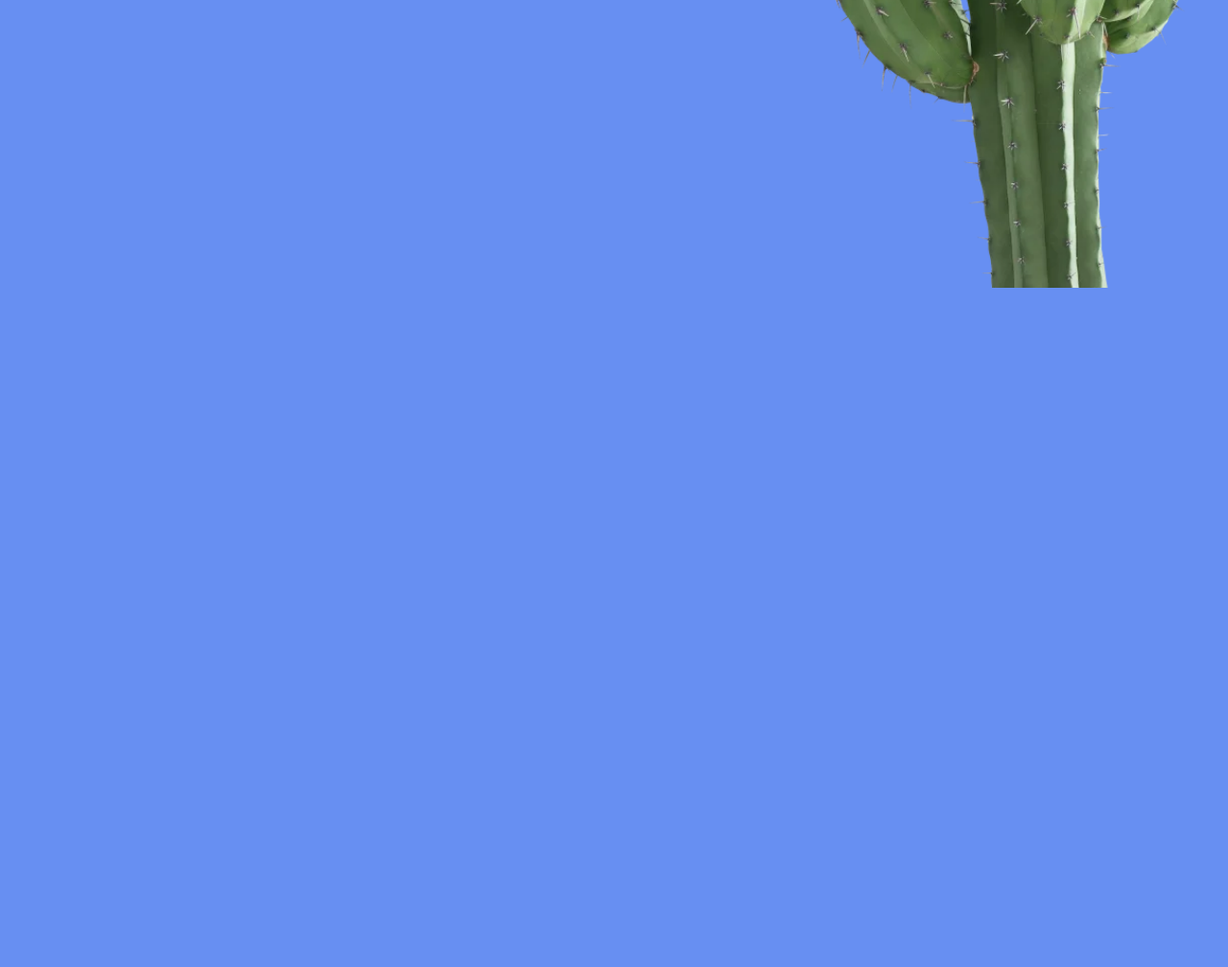
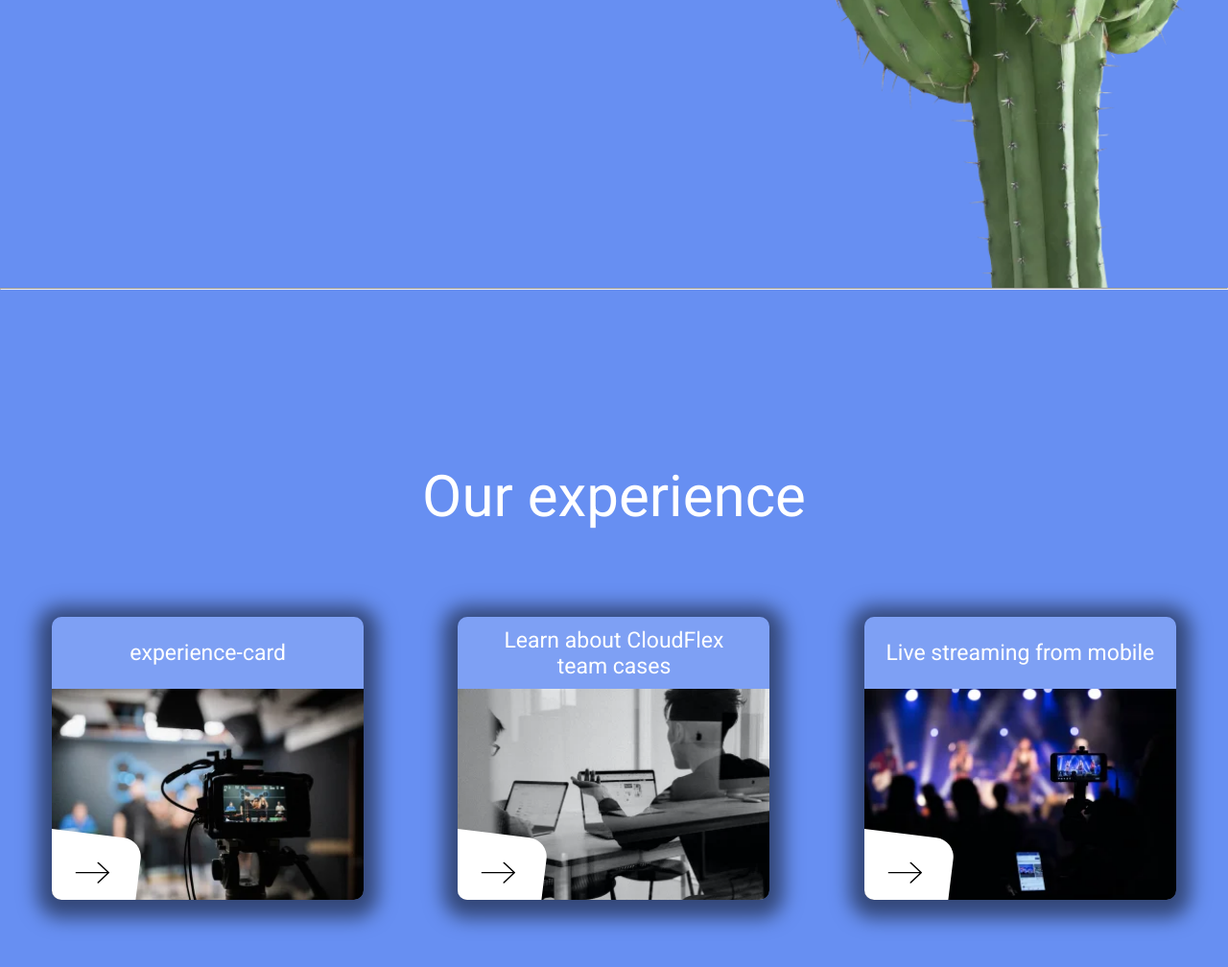
Before and after one commit to AslanG92/live_streaming, a website: page index.html in a window 1280 px wide. Shown: the part 3428-4436 px from the top of the page at 96% size. Before the commit the page ends 3728 px from the top, so only its background shows below. Drawn offline with nearby package versions, Linux system fonts and the light colour scheme; files that its build step writes are made by us from their sources.

Commit message:
experience section

```diff
--- a/index.html
+++ b/index.html
@@ -72,7 +72,7 @@
             </div>
         </section>
 
-        <section class="work-section">
+        <section class="work-section" aria-label="work section">
             <div class="container">
                 <div class="work">
                     <h2 class="work__title">How we work</h2>
@@ -144,7 +144,7 @@
 
         <hr class="divider">
 
-        <section class="about-section">
+        <section class="about-section" aria-label="about section">
             <div class="container">
                 <div class="about">
                     <div class="about__quality">
@@ -172,6 +172,54 @@
                 </div>
             </div>
         </section>
+
+        <hr class="divider">
+
+        <section class="experience-section" aria-label="experience section">
+            <div class="container">
+                <div class="experience">
+                    <h2 class="experience__title">Our experience</h2>
+
+                    <div class="experience__cards-wrapper">
+                        <figure class="experience-card">
+                            <h3 class="experience-card__title">experience-card</h3>
+                            <img src="assets/img/card_shooting.webp" alt="card_shooting image"
+                                class="experience-card__preview">
+                            <button class="experience-card__btn">
+                                <svg class="experience-card__btn-icon" aria-label="arrow icon">
+                                    <use href="assets/sprites.svg#arrow-icon"></use>
+                                </svg>
+                            </button>
+                        </figure>
+
+                        <figure class="experience-card">
+                            <h3 class="experience-card__title">
+                                <span>Learn about CloudFlex</span>
+                                <span>team cases</span>
+                            </h3>
+                            <img src="assets/img/card_working.webp" alt="card_working image"
+                                class="experience-card__preview">
+                            <button class="experience-card__btn">
+                                <svg class="experience-card__btn-icon" aria-label="arrow icon">
+                                    <use href="assets/sprites.svg#arrow-icon"></use>
+                                </svg>
+                            </button>
+                        </figure>
+
+                        <figure class="experience-card">
+                            <h3 class="experience-card__title">Live streaming from mobile</h3>
+                            <img src="assets/img/card_streaming.webp" alt="card_streaming image"
+                                class="experience-card__preview">
+                            <button class="experience-card__btn">
+                                <svg class="experience-card__btn-icon" aria-label="arrow icon">
+                                    <use href="assets/sprites.svg#arrow-icon"></use>
+                                </svg>
+                            </button>
+                        </figure>
+                    </div>
+                </div>
+            </div>
+        </section>
     </main>
 </body>
 
--- a/styles/_cards.scss
+++ b/styles/_cards.scss
@@ -59,3 +59,65 @@
     }
   }
 }
+
+.experience-card {
+  position: relative;
+  width: 325px;
+  height: 295px;
+  border-radius: 10px;
+  background-color: color.adjust(v.$color_white, $alpha: -0.85);
+  @include m.d-flex(space-between, center, nowrap, column, 0, 0);
+  overflow: hidden;
+  box-shadow: 0 4px 20px 15px rgba(0, 0, 0, 0.5);
+  transition: transform 0.5s ease-in-out;
+
+  &__title {
+    @include m.font(23px, 400, v.$color_white);
+    @include m.d-flex(center, center, nowrap, column, 0, 0);
+    /* flex-shrink: 0; */
+    flex-grow: 1;
+  }
+
+  &__preview {
+    width: 100%;
+    height: 220px;
+  }
+
+  &__btn {
+    @include m.position(absolute, 1, -1, bottom, left, -20px, -30px);
+    width: 120px;
+    height: 90px;
+    border-radius: 20px;
+    border: none;
+    background-color: v.$color_white;
+    rotate: z 7deg;
+    transition: rotate 0.5s ease-in-out;
+
+    &-icon {
+      width: 36px;
+      height: 23px;
+      fill: v.$color_black;
+      rotate: z -7deg;
+      translate: 12px -3px;
+    }
+
+    &:hover {
+      cursor: pointer;
+      rotate: -1deg;
+      scale: 1.5;
+      .experience-card__btn-icon {
+        rotate: x 1deg;
+      }
+    }
+  }
+
+  &:hover {
+    cursor: pointer;
+    box-shadow: inset 0 -5px 70px 30px rgba(0, 0, 0, 0.9);
+    transform: scale(0.9);
+  }
+
+  @media (max-width: v.$media_md) {
+    width: 300px;
+  }
+}
--- /dev/null
+++ b/styles/_experience.scss
@@ -0,0 +1,23 @@
+@use "variables" as v;
+@use "mixins" as m;
+
+.experience {
+  padding: 180px 0;
+  margin: 0 auto;
+  text-align: center;
+  @include m.d-flex(start, center, nowrap, column, 0, 90px);
+
+  &__title {
+    @include m.font(60px, 400, v.$color_white);
+
+    @media (max-width: v.$media_sm) {
+      @include m.font(45px, 400, v.$color_white);
+    }
+  }
+
+  &__cards-wrapper {
+    @include m.d-flex(space-around, center, wrap, row, 20px, 55px);
+    width: 100%;
+    padding: 0 15px;
+  }
+}
--- a/styles/_importer.scss
+++ b/styles/_importer.scss
@@ -4,3 +4,4 @@
 @forward "hero";
 @forward "work";
 @forward "about";
+@forward "experience";
```
